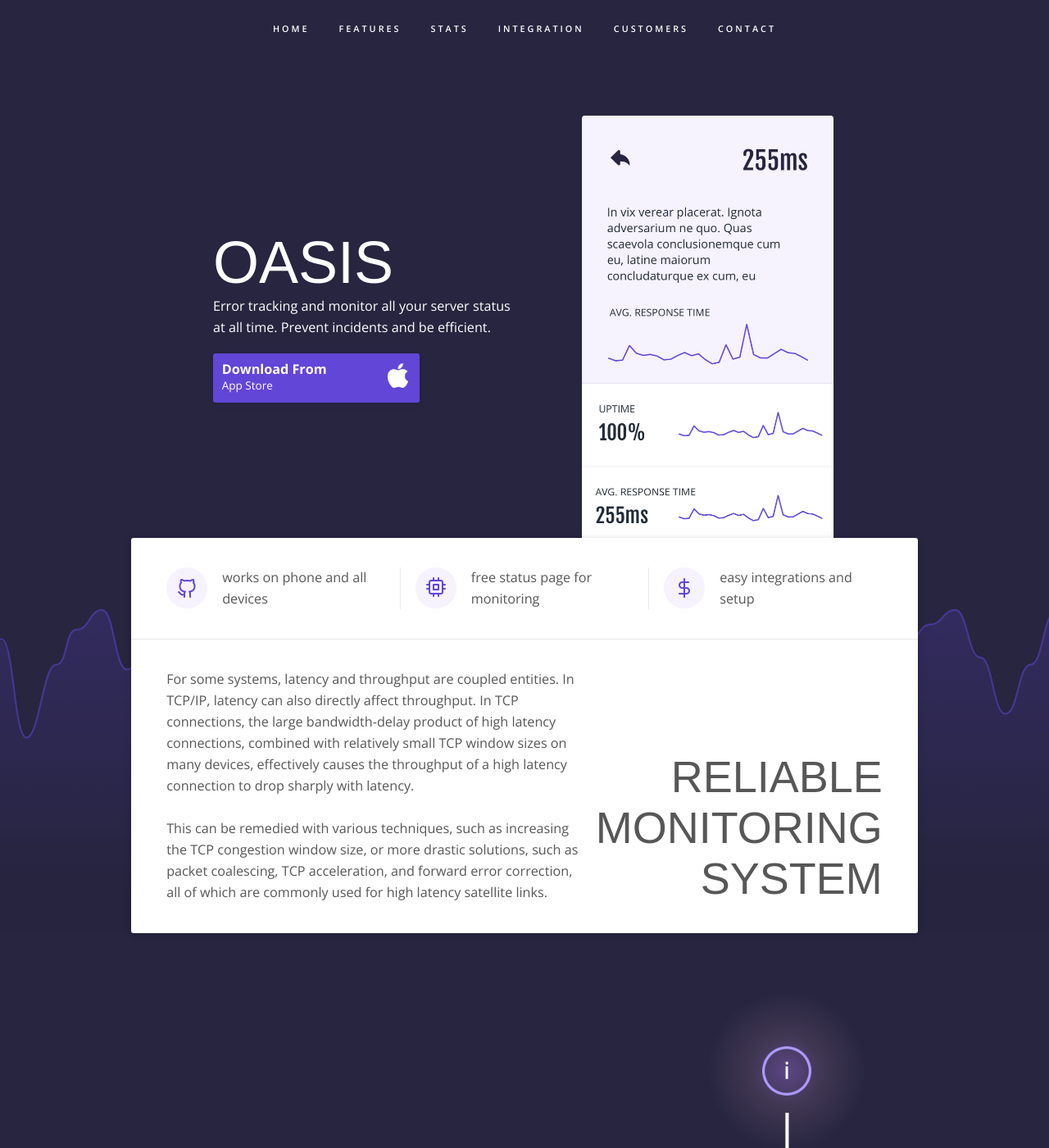
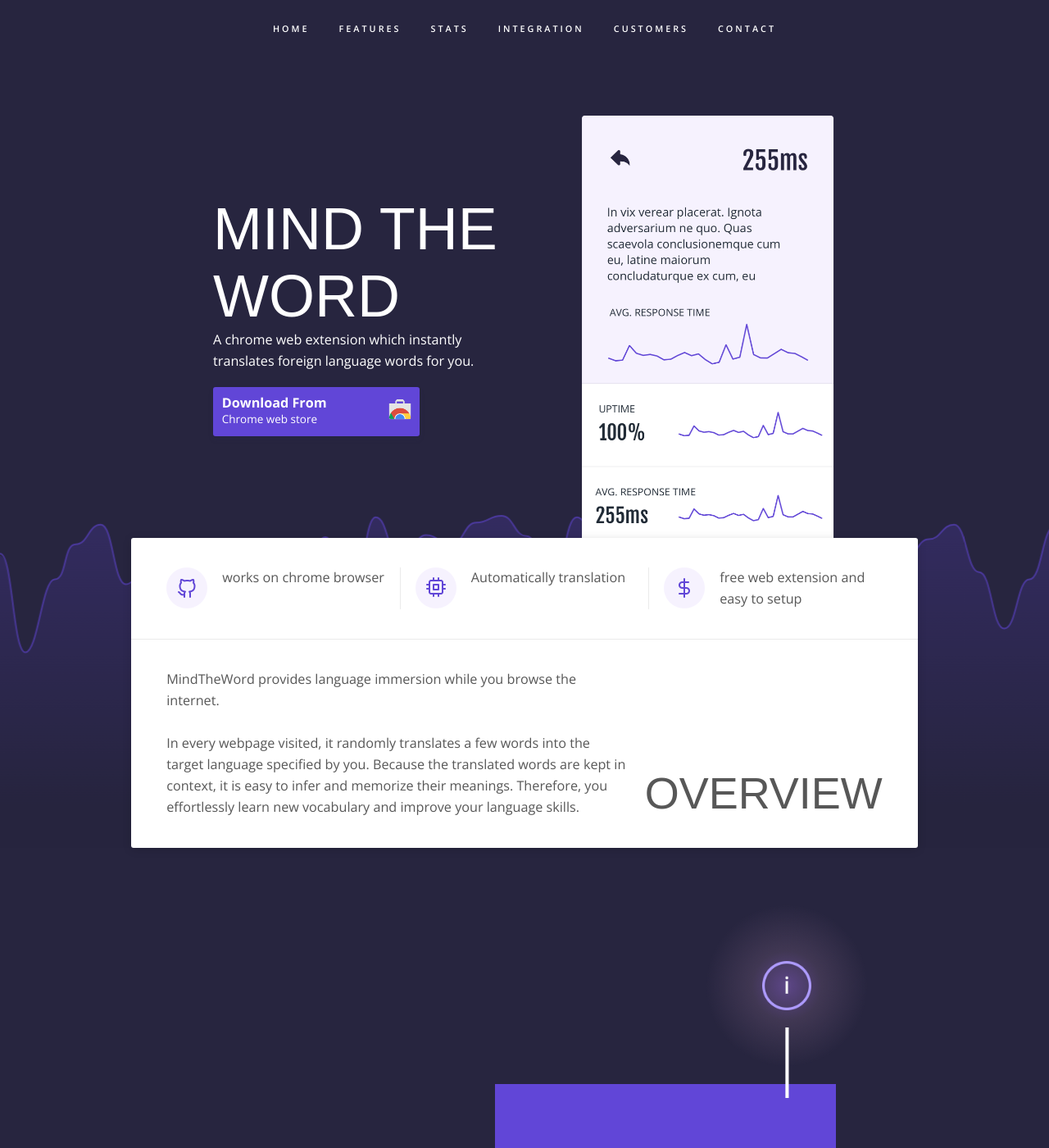
Before and after one commit to SerChirag/mtw-web.github.io, a Jekyll site: the page built from index.html, in a window 1280 px wide and 1400 px high. Shown: the whole window at 82% size. Built offline with Jekyll 4.4.1, drawn with Linux system fonts in a browser that asks for light colours; nearby versions of some CDN libraries; some of the changed text lies outside the part shown.

Commit message:
change a lot

```diff
--- a/index.html
+++ b/index.html
@@ -14,23 +14,24 @@
     link: '#section-customers'
   - name: contact
     link: '#section-contact'
+
 section-hero:
-  title: Oasis
-  description: Error tracking and monitor all your server status at all time. Prevent incidents and be efficient.
+  title: Mind The Word
+  description: A chrome web extension which instantly translates foreign language words for you.
   image: "images/hero-phone.png"
 section-summary:
-  title: Reliable Monitoring System
+  title: Overview
   list:
     - img: "images/summary-github.png"
-      text: works on phone and all devices
+      text: works on chrome browser
     - img: "images/summary-cpu.png"
-      text: free status page for monitoring
+      text: Automatically translation
     - img: "images/summary-dollar.png"
-      text: easy integrations and setup
+      text: free web extension and easy to setup
   text: >-
-    For some systems, latency and throughput are coupled entities. In TCP/IP, latency can also directly affect throughput. In TCP connections, the large bandwidth-delay product of high latency connections, combined with relatively small TCP window sizes on many devices, effectively causes the throughput of a high latency connection to drop sharply with latency.
+    MindTheWord provides language immersion while you browse the internet.
     <br><br>
-    This can be remedied with various techniques, such as increasing the TCP congestion window size, or more drastic solutions, such as packet coalescing, TCP acceleration, and forward error correction, all of which are commonly used for high latency satellite links.
+    In every webpage visited, it randomly translates a few words into the target language specified by you. Because the translated words are kept in context, it is easy to infer and memorize their meanings. Therefore, you effortlessly learn new vocabulary and improve your language skills.
 
 section-features:
   title: Features of Mind The Word
@@ -41,15 +42,13 @@
       text: Performance issues such as throughput and end-to-end delay are also addressed.
     - img: "images/features-polygon.svg"
       text: Many systems can be characterized as dominated either by throughput limitations or by latency limitations in terms of end-user utility or experience.
-    - img: "images/features-rec.svg"
-      text: In some cases, hard limits such as the speed of light present unique problems to such systems and nothing can be done to correct this.
+
   features-right:
     - img: "images/features-star.svg"
       text: Other systems allow for significant balancing and optimization for best user experience.
     - img: "images/features-triangle.svg"
       text: A telecom satellite in geosynchronous orbit imposes a path length of at least 71000 km between transmitter and receiver.
-    - img: "images/features-rec.svg"
-      text: This delay can be very noticeable and affects satellite phone service regardless of available throughput capacity.
+
 section-stats:
   title: Stats on Oasis
   description: These long path length considerations are exacerbated when communicating with space probes and other long-range targets beyond Earth's atmosphere.
@@ -123,7 +122,7 @@
       <p class="">{{ page.section-hero.description }}</p>
       <a href="" class="cta">
         <strong>Download From</strong><br>
-        <small>App Store</small>
+        <small>Chrome web store</small>
       </a>
     </div>
     <div class="flex_child--horizontal fadeInUp">
```
Also changed, not shown: images/apple.png, 1 other file.
